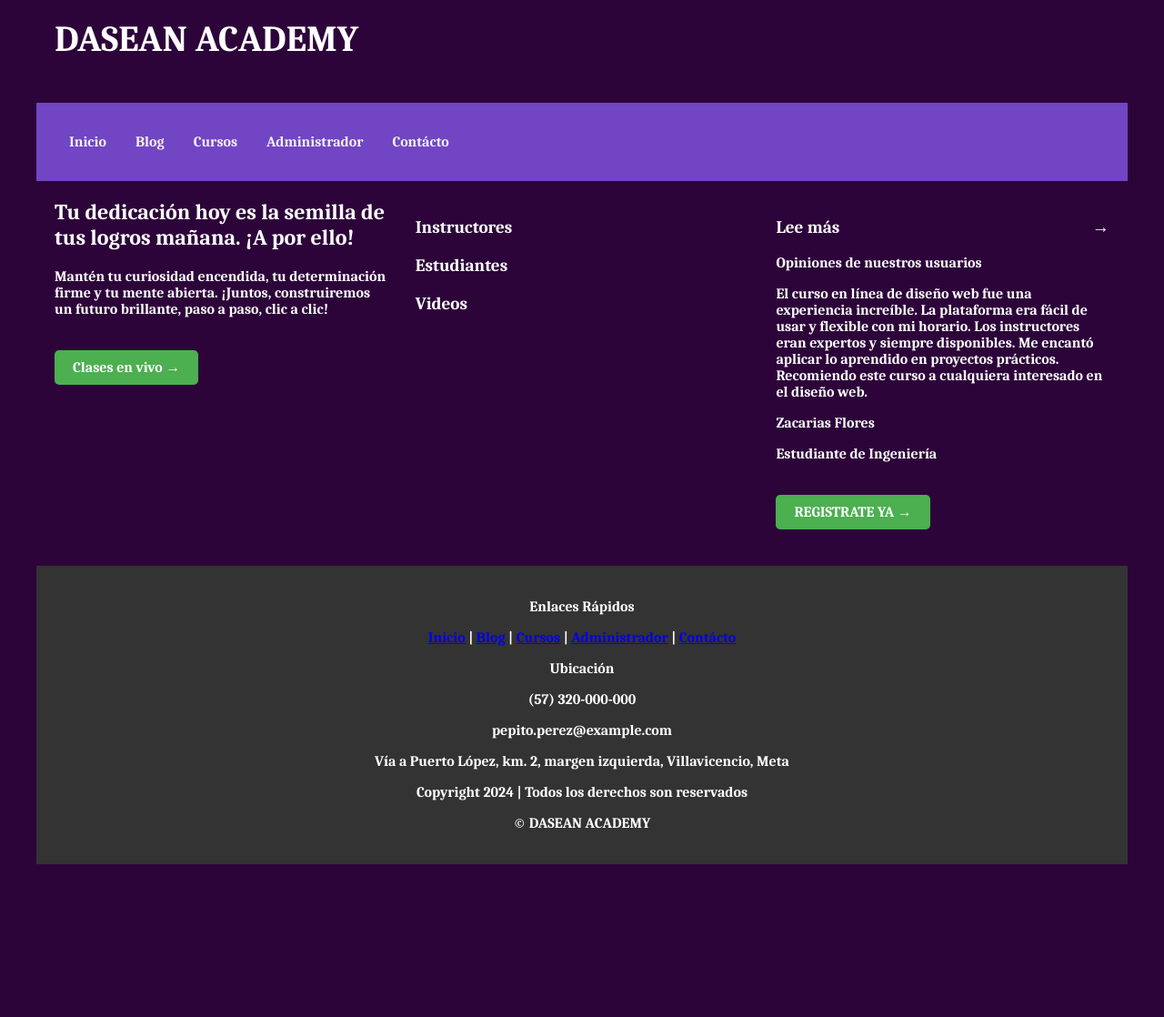
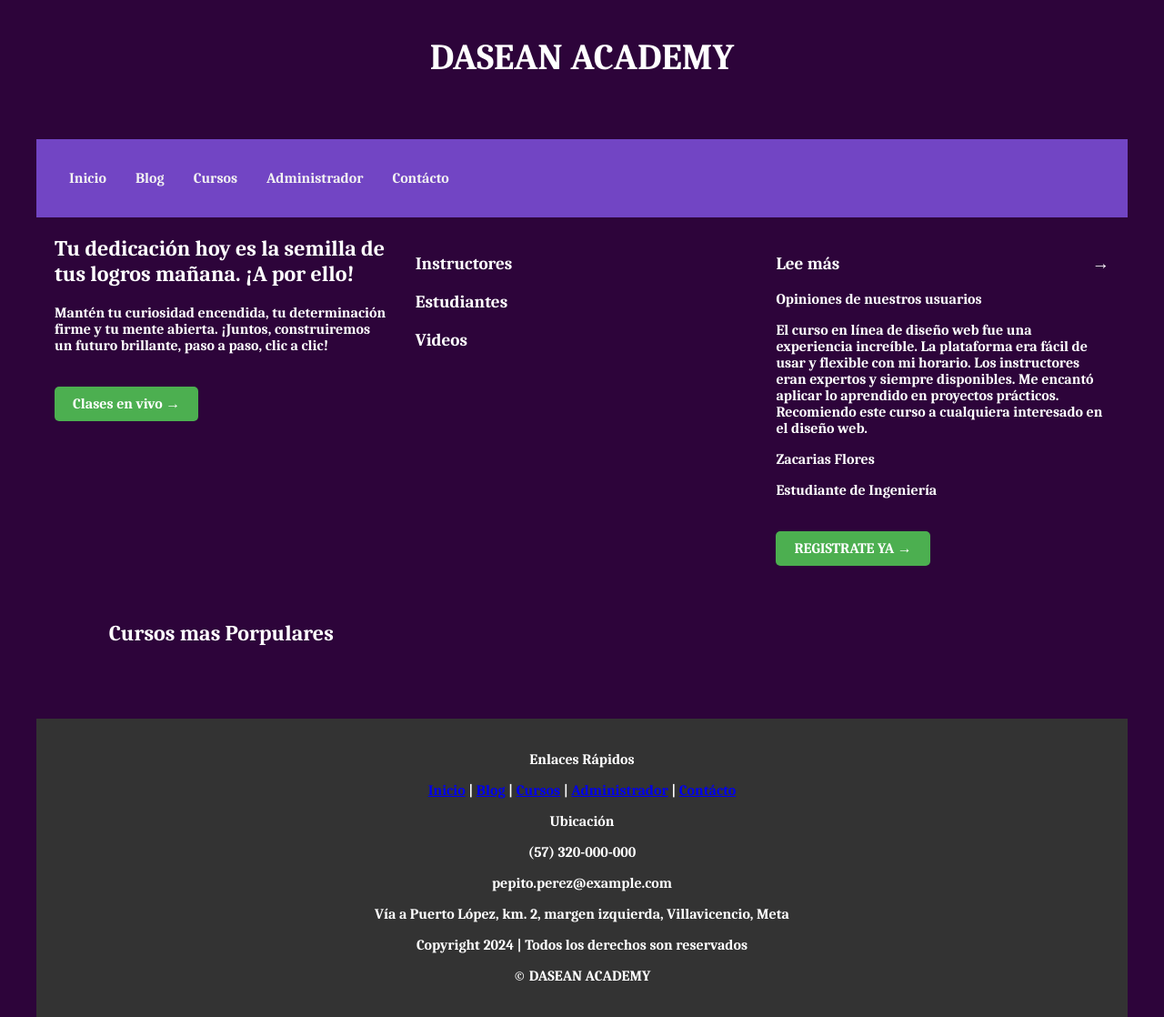
Before and after one commit to DannVal9/CAPUCHINO, a PHP site: page / in a window 1280 px wide. Shown: the whole page at 91% size. Before the commit the page ends 950 px from the top, so only its background shows below. Run offline with PHP 8.4, Linux system fonts and the light colour scheme.

Commit message:
Cambios Iniciales

```diff
--- a/CAPUCHINO/Index.html
+++ b/CAPUCHINO/Index.html
@@ -6,6 +6,7 @@
     <title>DASEAN ACADEMY</title>
     <link rel="stylesheet" href="styles.css">
     <link rel="preconnect" href="https://fonts.googleapis.com">
+    <link rel="stylesheet" href="https://cdnjs.cloudflare.com/ajax/libs/font-awesome/6.4.2/css/all.min.css" integrity="sha512-z3gLpd7yknf1YoNbCzqRKc4qyor8gaKU1qmn+CShxbuBusANI9QpRohGBreCFkKxLhei6S9CQXFEbbKuqLg0DA==" crossorigin="anonymous" referrerpolicy="no-referrer" />
 </head>
 <body>
     <header>
@@ -41,6 +42,12 @@
             </div>
             <a href="#" class="cta-button">REGISTRATE YA <span>&rarr;</span></a>
         </section>
+        <section>
+
+            <h1>Cursos mas Porpulares</h1>
+
+        </section>
+
     </main>
     <footer>
         <p>Enlaces Rápidos</p>
--- a/CAPUCHINO/styles.css
+++ b/CAPUCHINO/styles.css
@@ -190,3 +190,12 @@ header, nav, main, footer {
 header h1 {
     font-size: 2
 }
+
+
+/* ####################################################### */
+
+h1
+{
+    text-align: center;
+    padding: 20px;
+}
```
